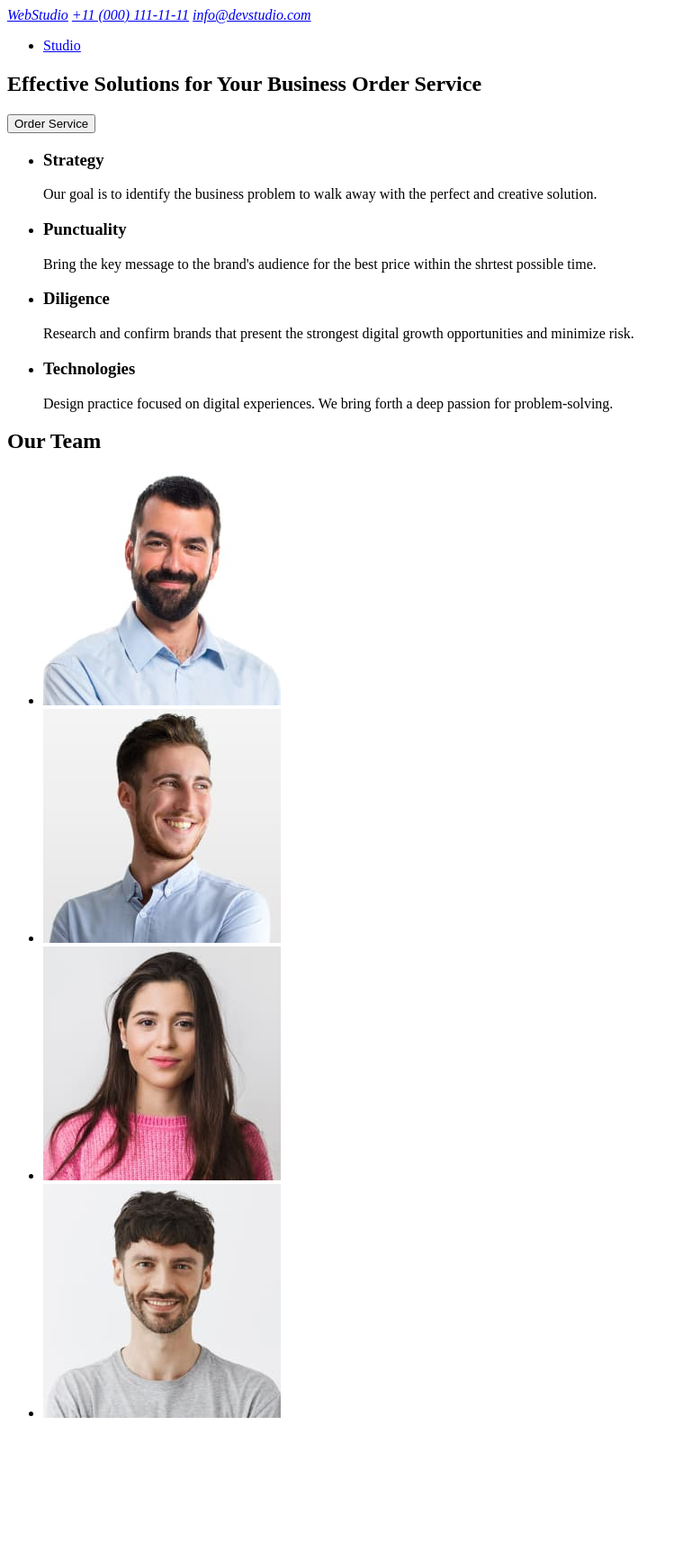
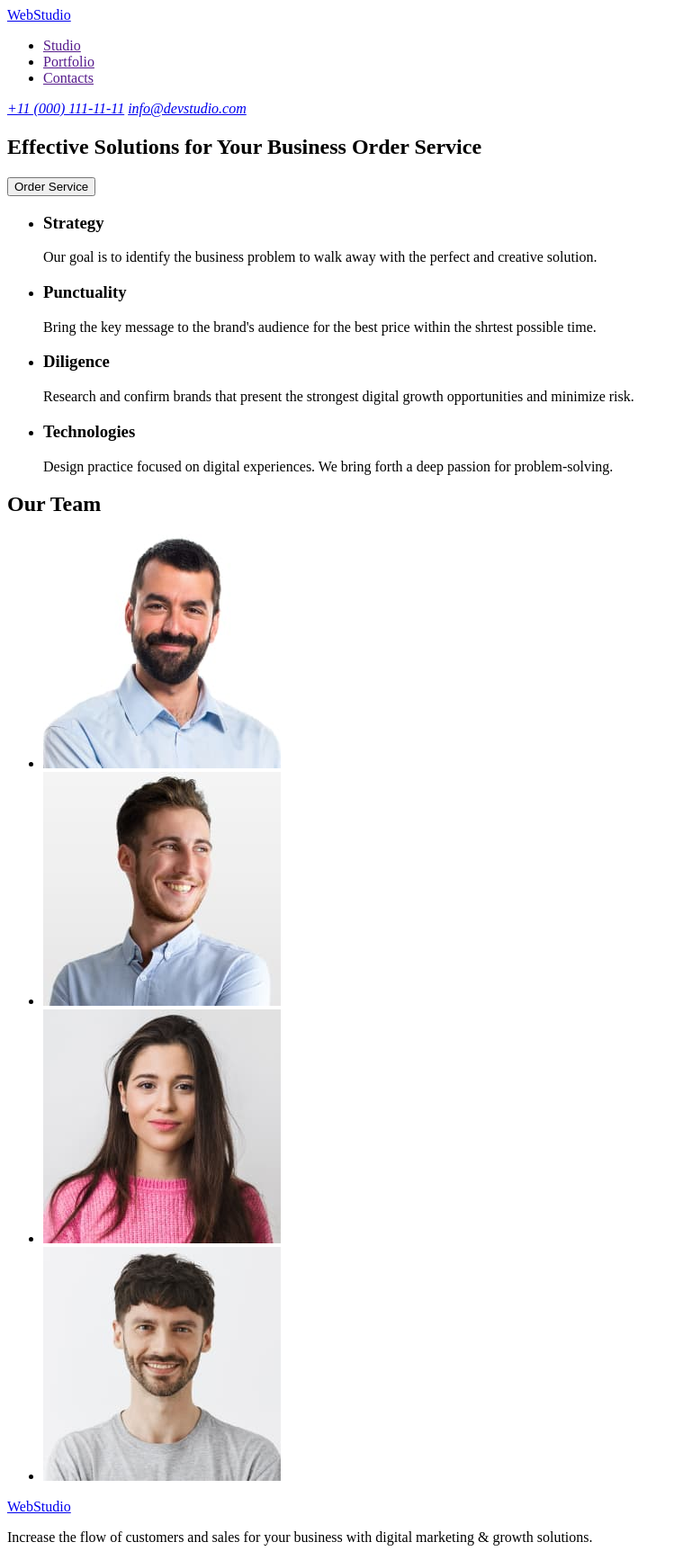
Before and after one commit to Maksimka66/goit-markup-hw-01, a plain HTML site: page index.html in a window 1280 px wide. Shown: the whole page at 90% size, without its empty margins (0-759 px from the left). Before the commit the page ends 1596 px from the top, so only its background shows below. Drawn offline with Linux system fonts and the light colour scheme.

Commit message:
add hw-1

```diff
--- a/index.html
+++ b/index.html
@@ -8,18 +8,27 @@
   <body>
     <!--Номер, пошта-->
     <header>
+      <nav>
+        <a href="./index.html">WebStudio</a>
+        <ul>
+          <li>
+            <a href="">Studio</a>
+          </li>
+
+          <li>
+            <a href="">Portfolio</a>
+          </li>
+
+          <li>
+            <a href="">Contacts</a>
+          </li>
+        </ul>
+      </nav>
+
       <address>
-        <a href="webstudio">WebStudio</a>
         <a href="tel:110001111111">+11 (000) 111-11-11</a>
         <a href="mailto:info@devstudio.com">info@devstudio.com</a>
       </address>
-      <nav>
-        <ul>
-          <li>
-            <a href="#studio">Studio</a>
-          </li>
-        </ul>
-      </nav>
     </header>
 
     <main>
@@ -109,6 +118,14 @@
       </section>
     </main>
 
-    <footer></footer>
+    <footer>
+      <section>
+        <a href="./index.html">WebStudio</a>
+        <p>
+          Increase the flow of customers and sales for your business with
+          digital marketing & growth solutions.
+        </p>
+      </section>
+    </footer>
   </body>
 </html>
```
